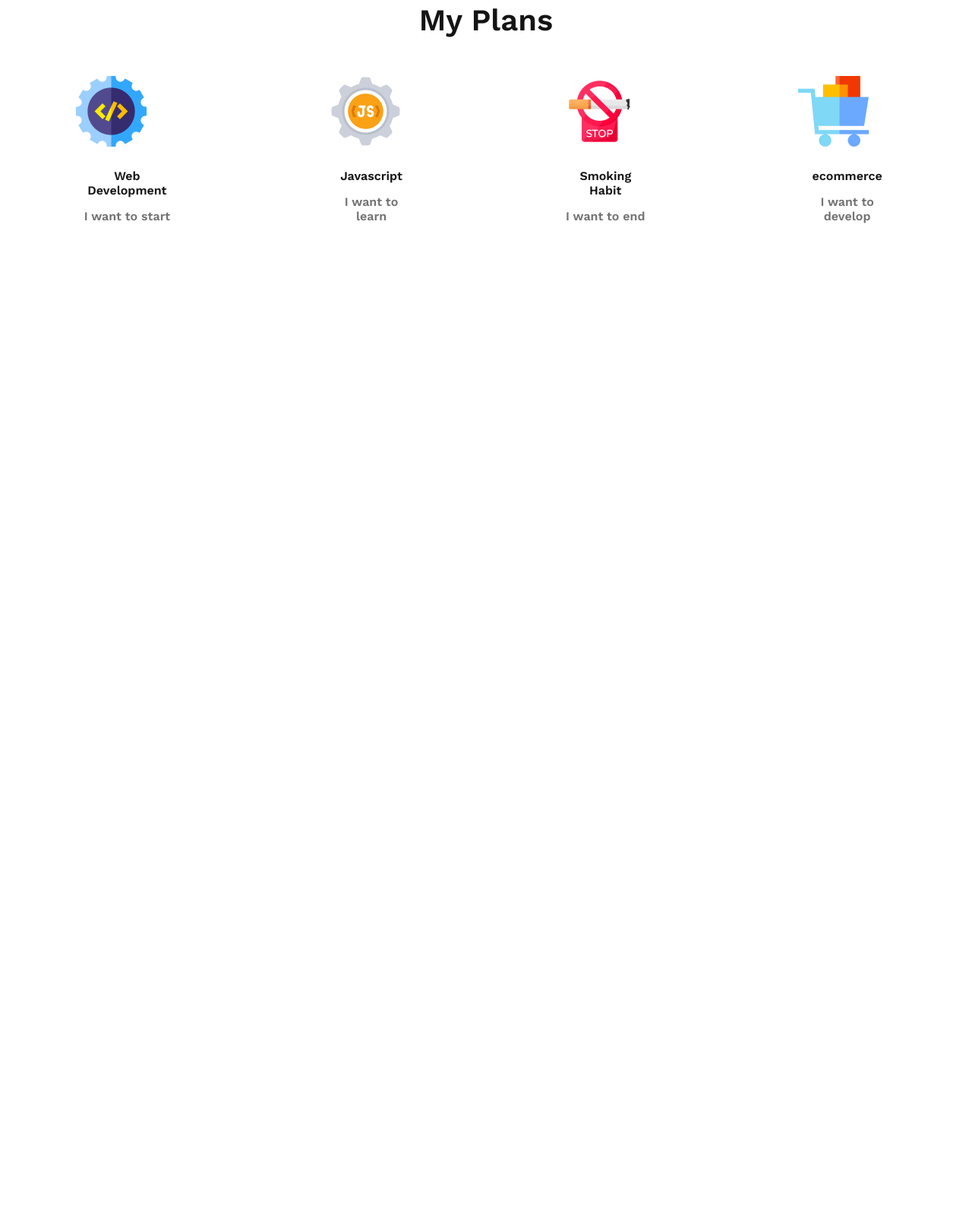
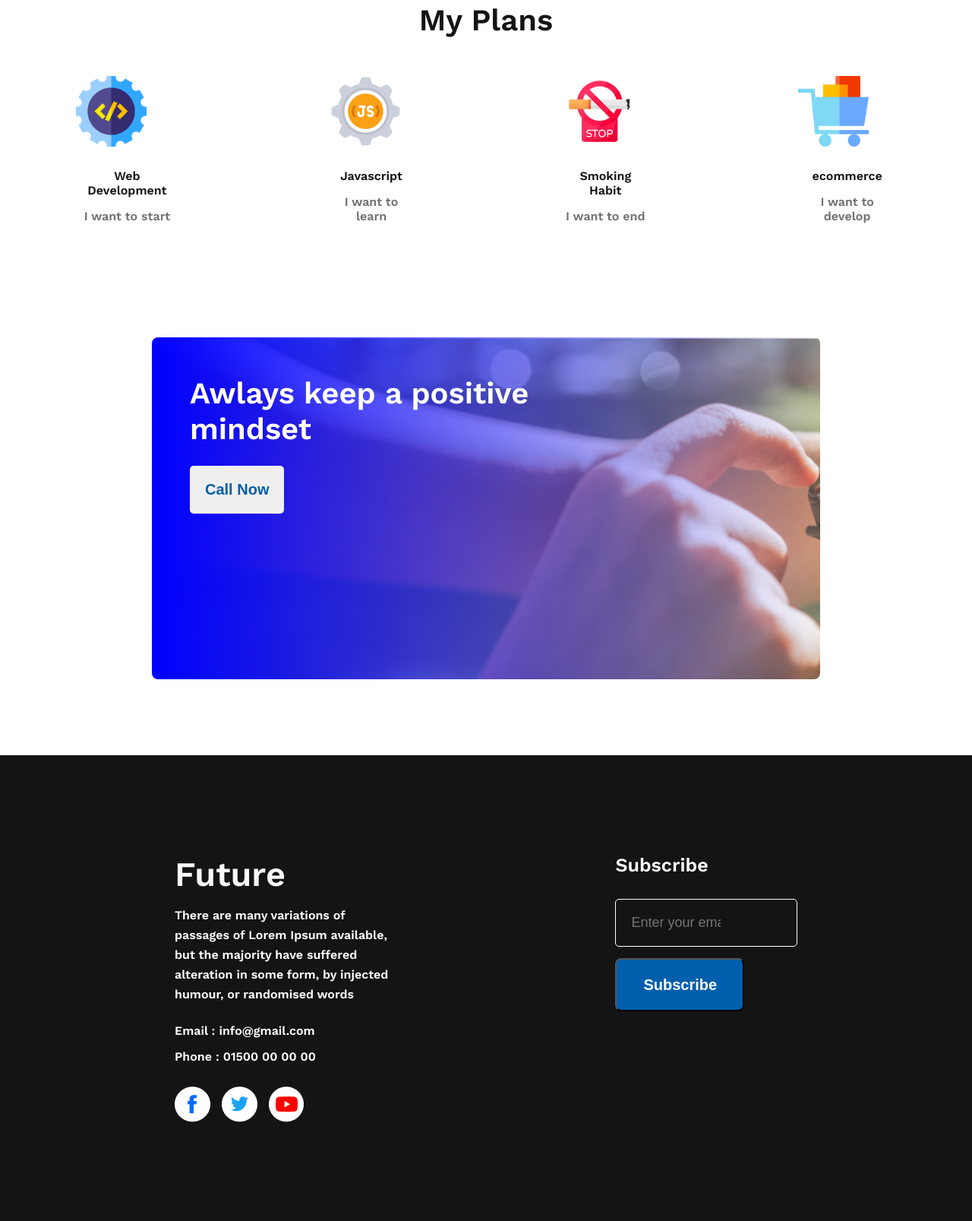
Before and after one commit to mahfuj113/first-practise-website, a plain HTML site: page index.html in a window 1280 px wide. Shown: the part 1825-3432 px from the top of the page at 76% size. Before the commit the page ends 2169 px from the top, so only its background shows below. Drawn offline with nearby package versions, Linux system fonts and the light colour scheme.

Commit message:
completed practise website

```diff
--- a/index.html
+++ b/index.html
@@ -74,9 +74,36 @@
                 </div>
             </div>
         </section>
+        <section class="call-now-container">
+            <div class="call-now">
+                <h1 class="call-description">Awlays keep a positive <br> mindset</h1>
+                <button class="btn-primary call-now-button">Call Now</button>
+            </div>
+        </section>
+
     </main>
     <footer>
-
+        <section>
+            <div class="footer-container">
+                <div>
+                    <h1 class="footer-header">Future</h1>
+                    <p class="footer-description">There are many variations of passages of Lorem Ipsum available, but the majority have suffered alteration in some form, by injected humour, or randomised words</p>
+                    <p class="footer-email">Email : info@gmail.com</p>
+                    <p class="footer-phone">Phone : 01500 00 00 00</p>
+                    <div class="footer-link-images">
+                        <img src="images/icons/fb.png" alt="">
+                        <img src="images/icons/twitter.png" alt="">
+                        <img src="images/icons/youtube.png" alt="">
+                    </div>
+                </div>
+                <div>
+                    <h4 class="Subscribe-header">Subscribe</h4>
+                    <label for="" class="subscriber-email"></label>
+                        <input type="text" placeholder="Enter your email">
+                    <button class="subscriber-button">Subscribe</button>
+                </div>
+            </div>
+        </section>
     </footer>
 </body>
 
--- a/styles.css
+++ b/styles.css
@@ -115,3 +115,109 @@ body {
     font-weight: 500;
     margin-top: 15px;
 }
+
+/* This is watch section styles */
+.call-now-container {
+    padding: 100px 200px;
+
+}
+
+.call-now {
+    background-image: linear-gradient(90deg, blue, #efe2e24d), url("images/watch.png");
+    height: 50vh;
+    background-repeat: no-repeat;
+    background-size: cover;
+    border-radius: 8px;
+    padding-top: 50px;
+    padding-left: 50px;
+}
+
+.call-description {
+    color: #FFF;
+    font-size: 40px;
+    font-weight: 700;
+    margin-bottom: 25px;
+}
+
+.call-now-button {
+    color: #005FAC;
+    text-align: center;
+    font-size: 20px;
+    font-weight: 600;
+    padding: 20px;
+}
+
+.footer-container {
+    display: flex;
+    justify-content: space-around;
+    background: #151414;
+    color: #fff;
+    padding: 130px 230px;
+}
+
+.footer-header {
+    color: #F8F8F8;
+    font-size: 45px;
+    font-weight: 700;
+    margin-bottom: 15px;
+}
+
+.footer-description {
+    color: #FFF;
+    font-size: 16px;
+    font-weight: 400;
+    line-height: 26px;
+    margin-bottom: 25px;
+    width: 50%;
+}
+
+.footer-email {
+    color: #FFF;
+    font-size: 16px;
+    font-weight: 400;
+
+}
+
+.footer-phone {
+    color: #FFF;
+    font-size: 16px;
+    font-weight: 400;
+    margin-top: 15px;
+}
+
+.footer-link-images {
+    display: flex;
+    gap: 15px;
+    margin-top: 30px;
+}
+
+.Subscribe-header {
+    color: #FFF;
+    font-size: 25px;
+    font-weight: 600;
+    margin-bottom: 30px;
+}
+
+input[type=text] {
+    width: 100%;
+    padding: 20px 100px 20px 20px;
+    margin-bottom: 15px;
+    box-sizing: border-box;
+    border: 1px solid white;
+    border-radius: 5px;
+    background-color: #151414;
+    color: #F3F3F3;
+    font-size: 18px;
+    font-weight: 400;
+}
+
+.subscriber-button {
+    color: #FFF;
+    width: 170px;
+    height: 70px;
+    border-radius: 8px;
+    background: #005FAC;
+    padding: 20px 35px;
+    font-size: 20px;
+    font-weight: 600;
+}
```
